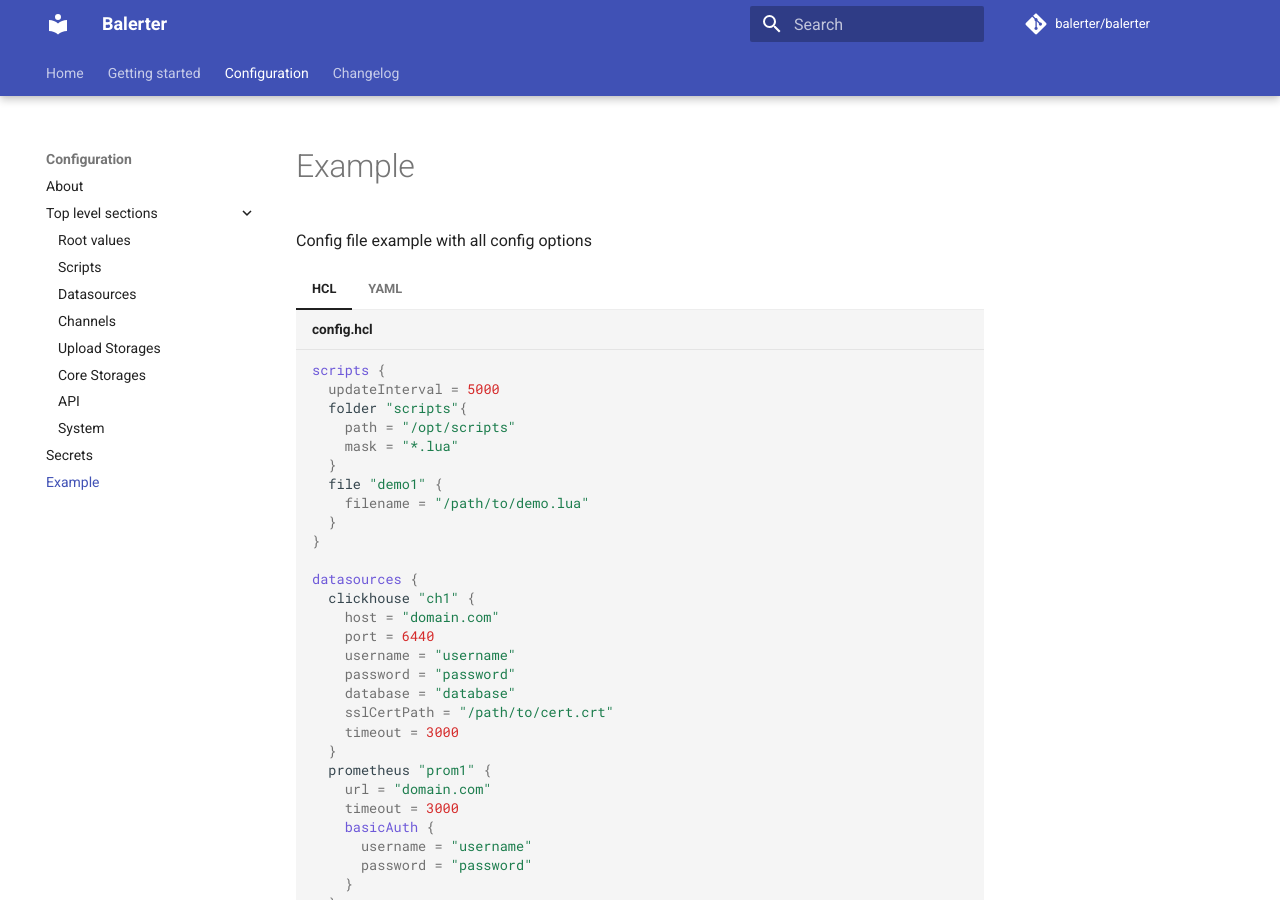
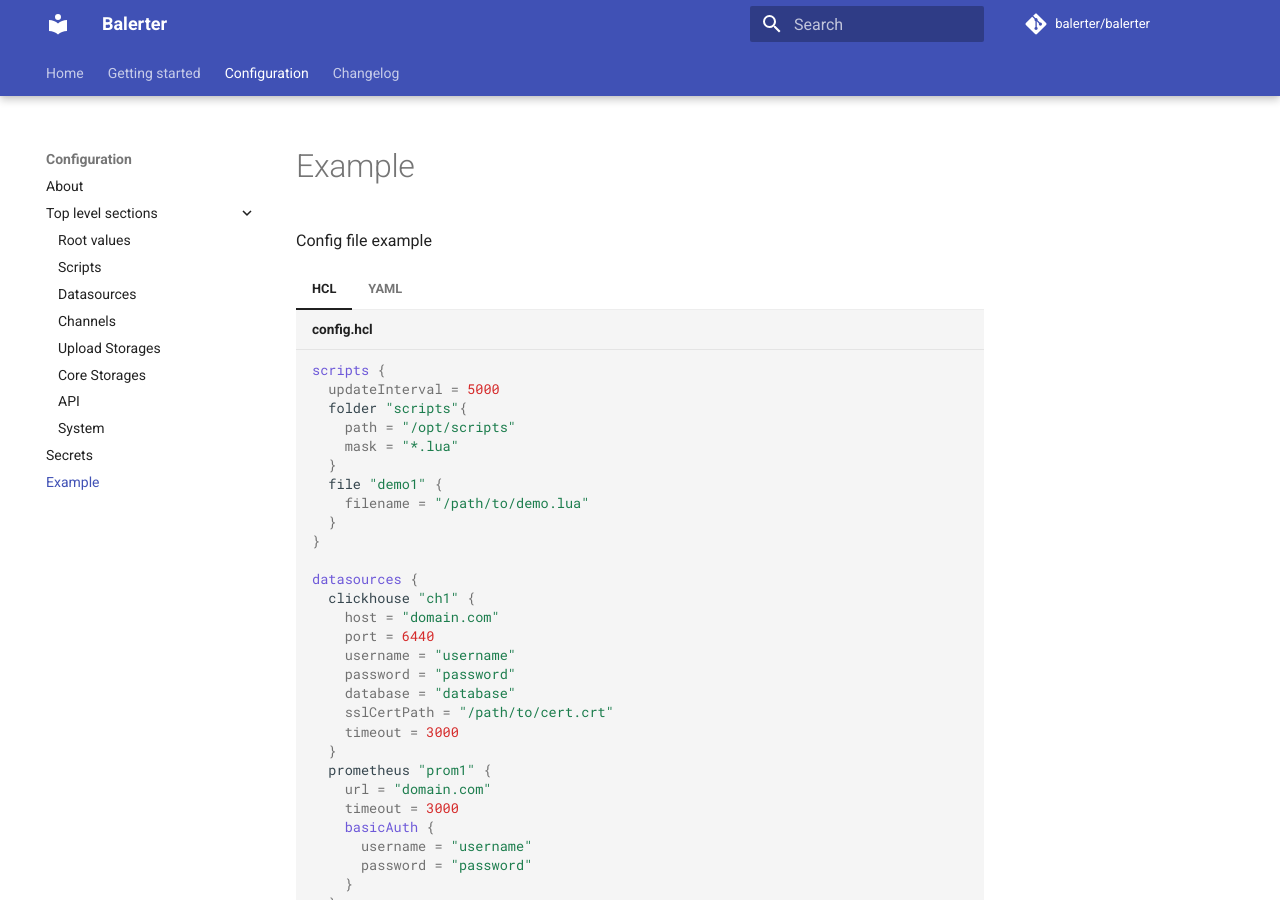
Before and after one commit to balerter/site, an MkDocs documentation site: the page built from docs/configuration/example.md, in a window 1280 px wide and 900 px high. Built offline with MkDocs 1.6.1 and Material for MkDocs 9.7.7, drawn with Linux system fonts in a browser that asks for light colours; comment, search, counter and statistics services are not loaded.

Commit message:
fix text

````diff
--- a/docs/configuration/example.md
+++ b/docs/configuration/example.md
@@ -1,4 +1,4 @@
-Config file example with all config options
+Config file example
 
 === "HCL"
     ```tf title="config.hcl"
````
